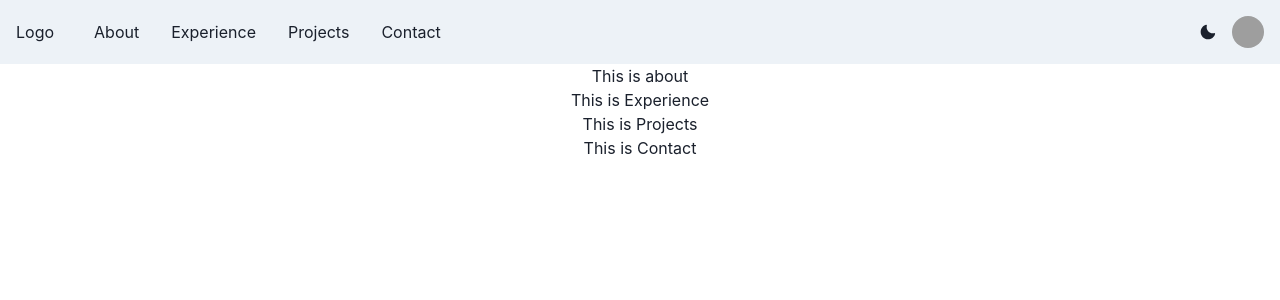
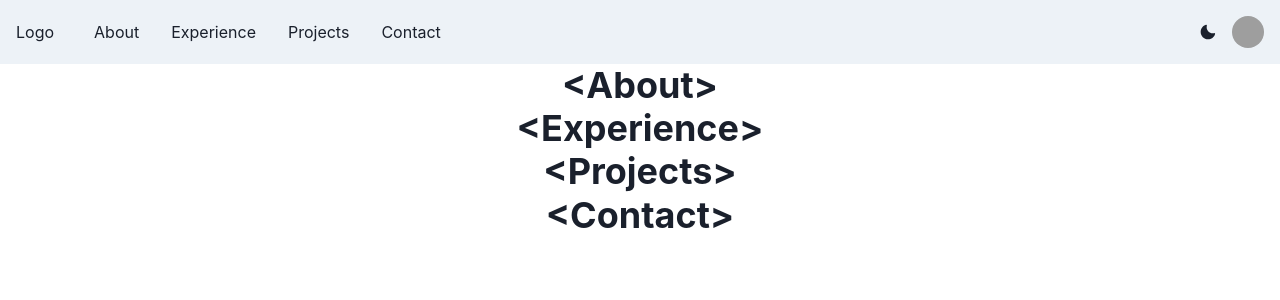
Before and after one commit to morabrandoi/NewPortfolioSite, a React (Create React App) app in the folder frontend/: page / in a window 1280 px wide. Shown: the top 300 px of the page. Built offline with nearby package versions, Linux system fonts and the light colour scheme; grey boxes are pictures that could not be loaded.

Commit message:
modified text to headers

```diff
--- a/frontend/src/components/About.tsx
+++ b/frontend/src/components/About.tsx
@@ -1,6 +1,6 @@
 import * as React from "react"
 import {
-  Text
+  Heading,
 } from "@chakra-ui/react"
 
 type AboutProps = {
@@ -10,8 +10,8 @@ type AboutProps = {
 export default function About(props: AboutProps) {
 
   return (
-    <Text>
-      This is about
-    </Text>
+    <Heading>
+      {"<About>"}
+    </Heading>
   );
 }
--- a/frontend/src/components/Contact.tsx
+++ b/frontend/src/components/Contact.tsx
@@ -1,6 +1,6 @@
 import * as React from "react"
 import {
-  Text
+  Heading
 } from "@chakra-ui/react"
 
 type ContactProps = {
@@ -10,8 +10,8 @@ type ContactProps = {
 export default function Contact(props: ContactProps) {
 
   return (
-    <Text>
-      This is Contact
-    </Text>
+    <Heading>
+      {"<Contact>"}
+    </Heading>
   );
 }
--- a/frontend/src/components/Experience.tsx
+++ b/frontend/src/components/Experience.tsx
@@ -1,6 +1,6 @@
 import * as React from "react"
 import {
-  Text
+  Heading
 } from "@chakra-ui/react"
 
 type ExperienceProps = {
@@ -10,8 +10,8 @@ type ExperienceProps = {
 export default function Experience(props: ExperienceProps) {
 
   return (
-    <Text>
-      This is Experience
-    </Text>
+    <Heading>
+      {"<Experience>"}
+    </Heading>
   );
 }
--- a/frontend/src/components/Projects.tsx
+++ b/frontend/src/components/Projects.tsx
@@ -1,6 +1,6 @@
 import * as React from "react"
 import {
-  Text
+  Heading
 } from "@chakra-ui/react"
 
 type ProjectsProps = {
@@ -10,8 +10,8 @@ type ProjectsProps = {
 export default function Projects(props: ProjectsProps) {
 
   return (
-    <Text>
-      This is Projects
-    </Text>
+    <Heading>
+      {"<Projects>"}
+    </Heading>
   );
 }
```
